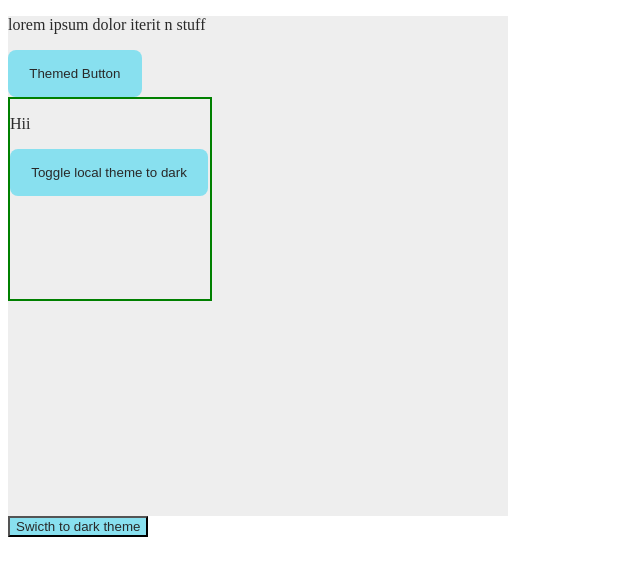
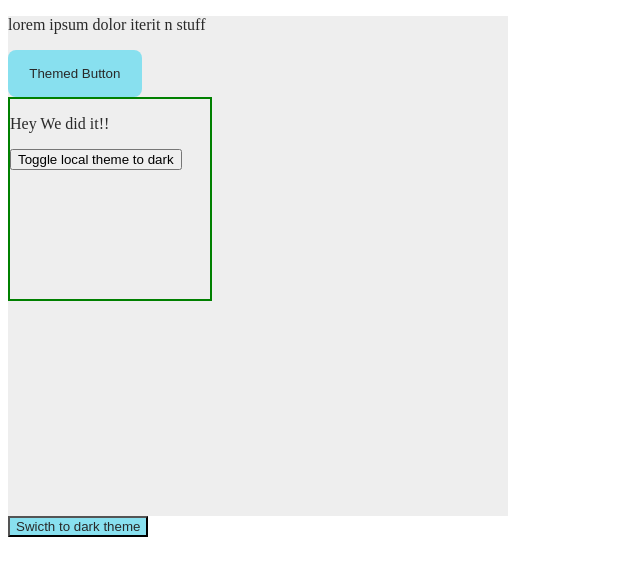
Before and after one commit to STEPHEN5576/Context-Theme-Toggler---Context-API-Intro-React-Context-API-Using-the-React-Co---kbd5p7ru39v5, a React app: page / in a window 1280 px wide. Shown: the top 576 px of the page, without its empty margins (0-640 px from the left). Built offline with nearby package versions, Linux system fonts and the light colour scheme.

Commit message:
Update LocalThemedBox.js

```diff
--- a/src/components/LocalThemedBox.js
+++ b/src/components/LocalThemedBox.js
@@ -1,21 +1,21 @@
 import React, { useContext, useEffect, useState } from "react";
 import { ThemeContext } from "./ThemeProvider";
 
-// child
 const LocalThemedBox = () => {
-  // props or State changing ?
-  //   const theme = "";
+  const { theme } = useContext(ThemeContext);
+  const [localTheme, setLocalTheme] = useState(theme);
 
-  const contextVal = useContext(ThemeContext);
-
-  const { theme } = contextVal;
-
-  const [localTheme, setLocalTheme] = useState(theme); // default 1st rended
-
-  //   Asynconous handling -> Side effect
   useEffect(() => {
     setLocalTheme(theme);
   }, [theme]);
+
+  function changeLocalTheme() {
+    if (localTheme === "light") {
+      setLocalTheme("dark");
+    } else {
+      setLocalTheme("light");
+    }
+  }
 
   return (
     <div
@@ -23,19 +23,15 @@ const LocalThemedBox = () => {
       id="local-themed-box"
       className={`bg-${localTheme}`}
     >
-      <p className={`txt-${localTheme}`} id="local-theme-text-container">
-        Hii
+      <p id="local-themed-text-container" className={`txt-${localTheme}`}>
+        Hey We did it!!
       </p>
-
       <button
         id="local-theme-toggler"
-        className={`btn btn-${localTheme} txt-${localTheme}`}
-        onClick={() =>
-          setLocalTheme((oldTheme) => (oldTheme === "light" ? "dark" : "light"))
-        }
-      >
-        Toggle local theme to {localTheme === "light" ? "dark" : "light"}
-      </button>
+        onClick={changeLocalTheme}
+      >{`Toggle local theme to ${
+        localTheme == "light" ? "dark" : "light"
+      }`}</button>
     </div>
   );
 };
```
